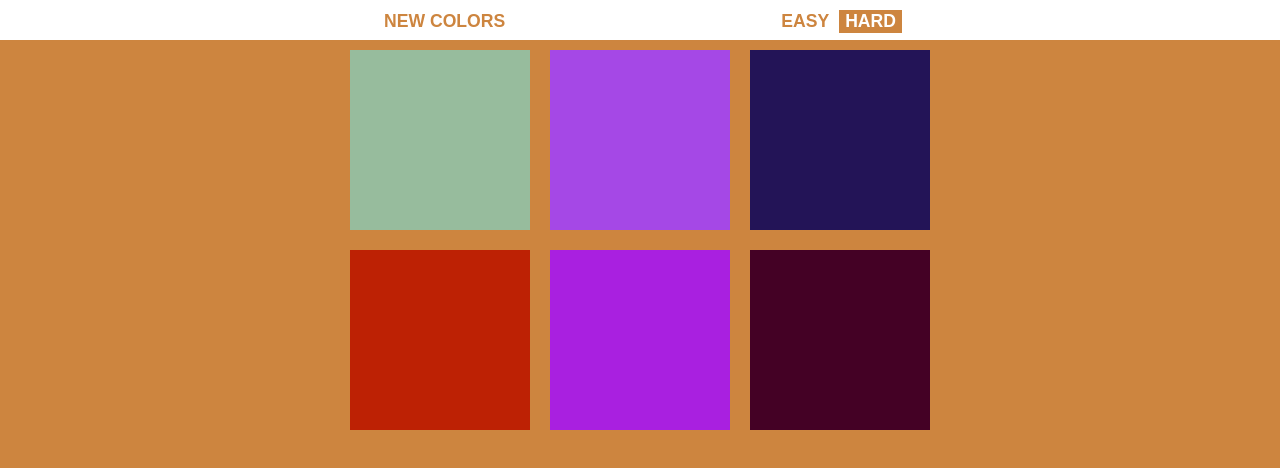
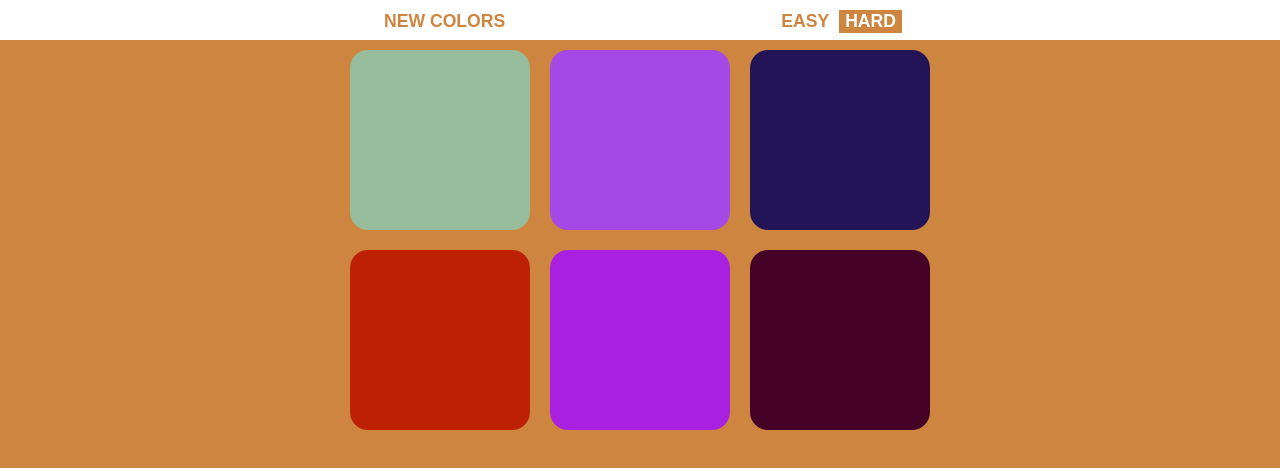
Before and after one commit to villalobos98/Intro-To-Web-Development, a plain HTML site: page Web Development/Color_Game/colorGame.html in a window 1280 px wide. Shown: the part 202-670 px from the top of the page. Drawn offline with Linux system fonts and the light colour scheme.

Commit message:
Some changes to the design of the squares Some changes to the design of the transition(fade) added

```diff
--- a/Web Development/Color_Game/colorGame.css
+++ b/Web Development/Color_Game/colorGame.css
@@ -7,10 +7,12 @@ body {
 
 .square {
 	width: 30%;
-	background: purple;
+	/* background: purple; */
 	padding-bottom: 30%;
 	float: left;
 	margin: 1.66%;
+	border-radius: 10%;
+	transition: background 1s;
 }
 
 #container {
@@ -39,6 +41,7 @@ h1 {
 	padding-bottom: 20px;
 	/* padding: 24px 0; */
 }
+
 button{
 	border: 0;
 	background: none;
```
